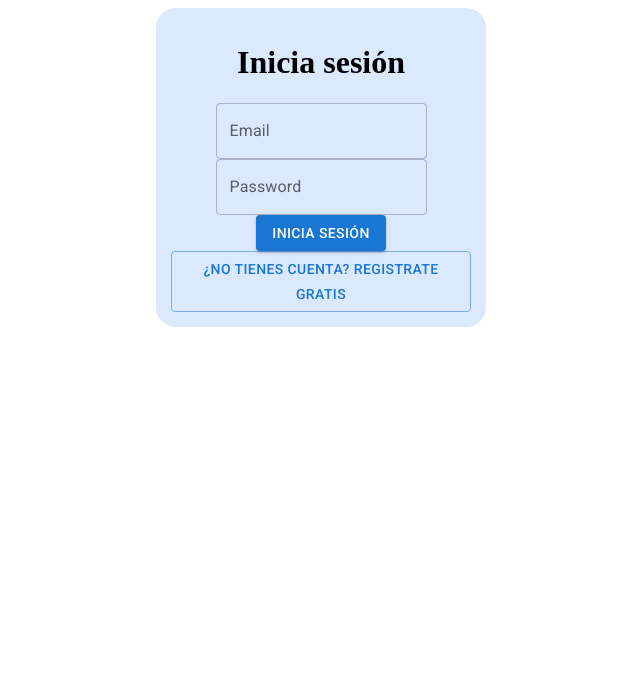
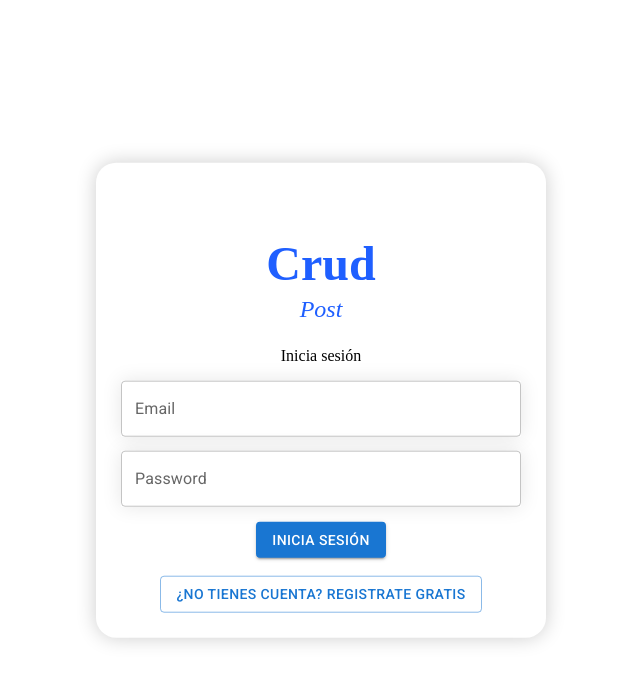
Before and after one commit to VictorLifting/CRUDPost, a React (Create React App) app: page / in a window 1280 px wide. Shown: the top 682 px of the page, without its empty margins (319-959 px from the left). Built offline with nearby package versions, Linux system fonts and the light colour scheme; no server answers.

Commit message:
login design

```diff
--- a/src/Home.js
+++ b/src/Home.js
@@ -1,4 +1,3 @@
-import React, { useEffect, useState } from "react";
 import { app } from "./firebase-config";
 import ListadoTareas from "./ListadoTareas";
 import { Box, Button } from "@mui/material";
--- a/src/ListadoTareas.js
+++ b/src/ListadoTareas.js
@@ -4,6 +4,7 @@ import { Table, TableContainer, TableHead, TableCell, TableBody, TableRow, Modal
 import DeleteIcon from '@mui/icons-material/Delete';
 import EditIcon from '@mui/icons-material/Edit';
 import { makeStyles } from '@mui/styles';
+
 
 const baseUrl = 'https://waco-api.herokuapp.com/api/posts'
 
@@ -64,7 +65,9 @@ const useStyles = makeStyles(() => ({
     cursor: 'pointer'
   },
   tableStyle: {
-    backgroundColor: 'rgb(8, 103, 120)'
+    backgroundColor: '#E8EFFE;',
+    borderRadius: '20px'
+
   },
   inputMaterial: {
     marginBottom: '10px',
--- a/src/Logueo.js
+++ b/src/Logueo.js
@@ -3,8 +3,47 @@ import Button from '@mui/material/Button';
 import TextField from '@mui/material/TextField';
 import { app } from "./firebase-config";
 import { Box } from "@mui/system";
+import { makeStyles } from '@mui/styles';
+
+const useStyles = makeStyles(() => ({
+    login: {
+      textAlign: 'center',
+      position: 'absolute',
+      width: '400px',
+      backgroundColor: 'rgb(255, 255, 255)',
+      boxShadow: '0px 0px 20px rgba(0, 0, 0, 0.2);',
+      padding: '25px',
+      top: '50%',
+      left: '50%',
+      transform: 'translate(-50%, -50%)',
+      borderRadius: '20px'
+    },
+    title: {
+
+        color: '#1F5FFF',
+        fontSize:'48px',
+        fontWeight:'800',
+        marginBlockEnd:'0.1em'
+
+
+    },
+    subTitle: {
+      fontStyle:'italic',
+      color: '#1F5FFF',
+      fontWeight:'500',
+      fontSize:'24px',
+      marginBlockStart:'0.1em'
+    },
+    inputMaterial: {
+      marginBlockEnd:'0.9em',
+      backgroundColor: '#fff',
+      width: '100%',
+      boxShadow: '0px 0px 20px rgba(0, 0, 0, 0.1);',
+    }
+  }));
 
 const Logueo = (props) => {
+    const styles = useStyles();
 	const [isRegistrando, setIsRegistrando] = React.useState(false);
 
 	const crearUsuario = (correo, password) => {
@@ -35,23 +74,19 @@ const Logueo = (props) => {
 	}
 
 	return (
-		<Box sx={{
-			backgroundColor: "#dbe9ff",
-			display: "flex",
-			flexDirection: "column",
-			minWidth: "300px",
-			maxWidth: "10%",
-			textAlign: "center",
-			borderRadius: "20px",
-			padding: "15px",
-			boxshadow: "10px 5px 5px red;"
-		}}>
-			<h1> {isRegistrando ? "Registrate" : "Inicia sesión"}</h1>
+		<Box  className={styles.login}>
+            <p className={styles.title}>Crud</p>
+            <p className={styles.subTitle}>Post</p>
+
+			<p> {isRegistrando ? "Registrate" : "Inicia sesión"}</p>
+
+
 			<form onSubmit={submitHandler}>
 				<Box sx={{
 					display: "block"
 				}}>
 					<TextField
+                        className={styles.inputMaterial}
 						label="Email"
 						variant="outlined"
 						type="email"
@@ -59,26 +94,31 @@ const Logueo = (props) => {
 					/>
 
 					<TextField
+                        className={styles.inputMaterial}
 						label="Password"
 						variant="outlined"
 						type="password"
 						id="passwordField"
 					/>
+                    <br/>
+
 					<Button
 						variant="contained"
 						type="submit"
 					>
 						{isRegistrando ? "Registrate" : "Inicia sesión"}
+
 					</Button>
 				</Box>
 			</form>
 
+                <br/>
 			<Button
 				variant="outlined"
 				onClick={() => setIsRegistrando(!isRegistrando)}>
 
 				{isRegistrando
-					? "¿Ya tienes cuenta? Inicia Sesión'"
+					? "¿Ya tienes cuenta? Inicia Sesión"
 					: "¿No tienes cuenta? Registrate gratis"}
 
 			</Button>
```
